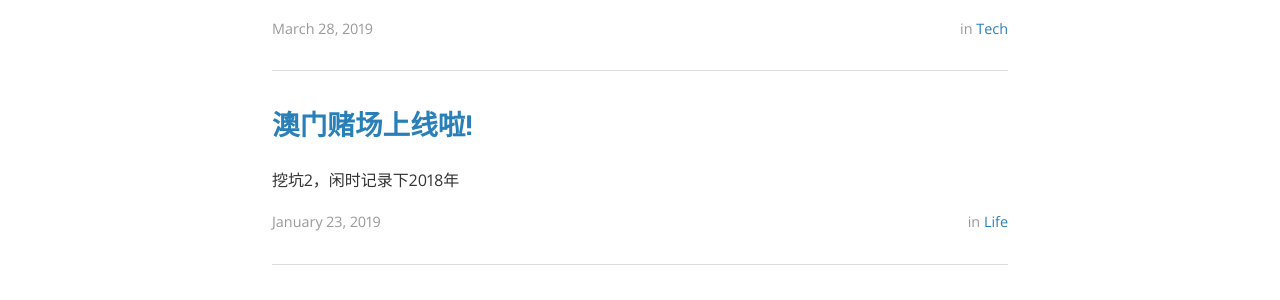
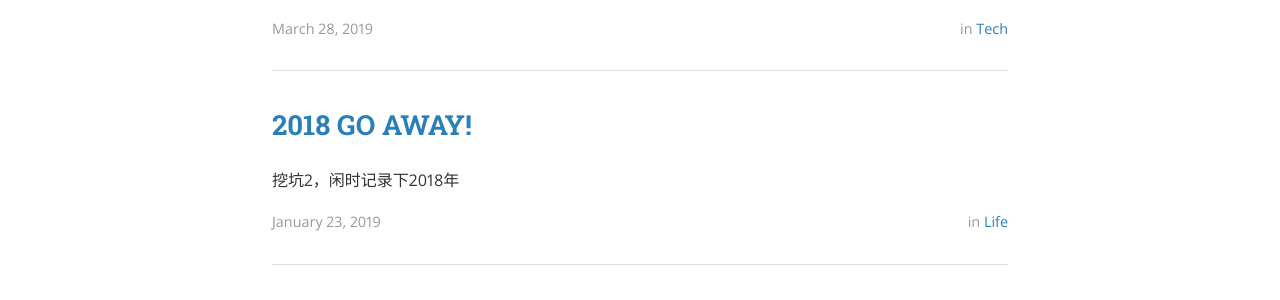
Before and after one commit to Hanqing/hanqing.github.io.backup, a Jekyll site: the page built from index.html, in a window 1280 px wide. Shown: the part 1081-1381 px from the top of the page. Built offline with Jekyll 4.4.1, drawn with Linux system fonts in a browser that asks for light colours; nearby versions of some CDN libraries; the list of posts is cut into pages by our own code.

Commit message:
major fixup

```diff
--- a/_posts/2019-01-23-2018-go-away.markdown
+++ b/_posts/2019-01-23-2018-go-away.markdown
@@ -1,6 +1,6 @@
 ---
 layout: post
-title:  "澳门赌场上线啦!"
+title:  "2018 GO AWAY!"
 date:   2019-01-23 08:43:59
 author: Hanqing
 categories: life
```
